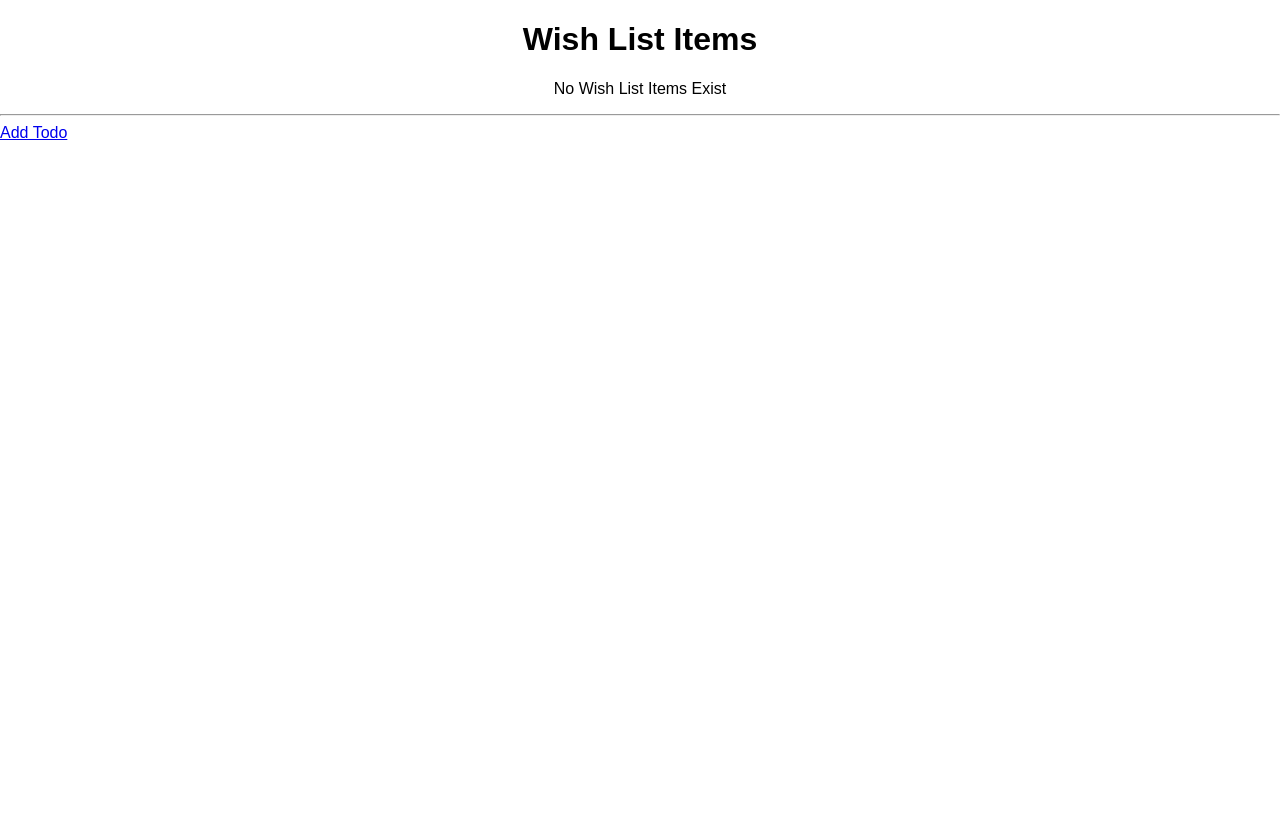
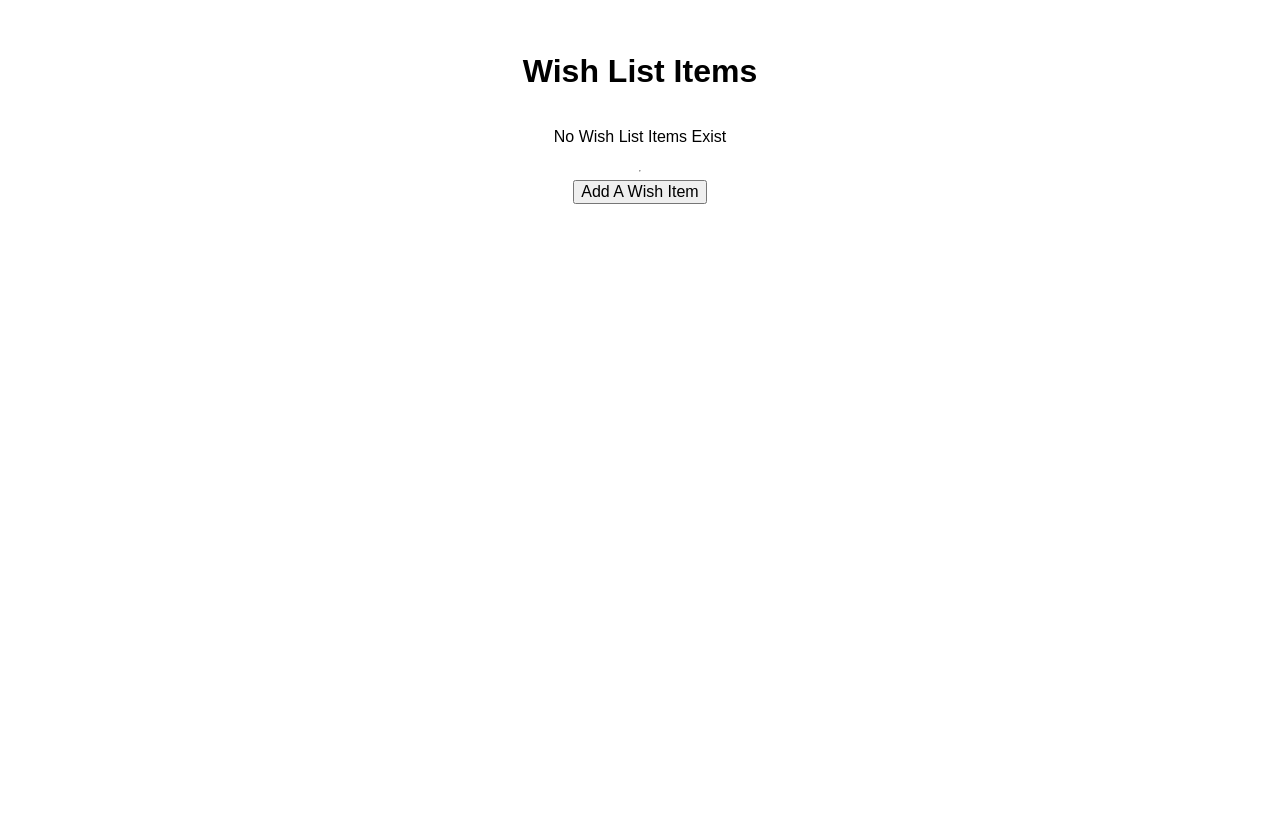
Before and after one commit to StuK359/stuklist, a Django app: page / in a window 1280 px wide. Shown: the top 831 px of the page. Before the commit the page ends 140 px from the top, so only its background shows below. Run offline with Django 3.2, Linux system fonts and the light colour scheme; data that the repository does not hold is empty; some libraries are stand-ins or nearby versions.

Commit message:
Complete Step 3.2

```diff
--- a/main_app/models.py
+++ b/main_app/models.py
@@ -2,8 +2,8 @@ from django.db import models
 from django.urls import reverse
 
 # Create your models here.
-class Todo(models.Model):
-    item = models.CharField(max_length = 50)
+class Wishlist(models.Model):
+    description = models.TextField(max_length=4096)
 
     def __str__(self):
         return self.item
--- /dev/null
+++ b/main_app/static/css/style.css
@@ -0,0 +1,16 @@
+body {
+  display: flex;
+  min-height: 100vh;
+  flex-direction: column;
+  text-align: center;
+  margin: 2rem;
+}
+
+main {
+  flex: 1 0 auto;
+}
+
+footer.page-footer {
+  padding-top: 0;
+  text-align: right;
+}
--- a/main_app/templates/index.html
+++ b/main_app/templates/index.html
@@ -4,19 +4,20 @@
     <meta charset="UTF-8">
     <meta http-equiv="X-UA-Compatible" content="IE=edge">
     <meta name="viewport" content="width=device-width, initial-scale=1.0">
-    <link rel="stylesheet" href="https://unpkg.com/purecss@1.0.0/build/pure-min.css" integrity="sha384-nn4HPE8lTHyVtfCBi5yW9d20FjT8BJwUXyWZT9InLYax14RDjBj46LmSztkmNP9w" crossorigin="anonymous">
-    <title style="text-align: center;">Wish List Items</title>
+    <link rel="stylesheet" href="https://unpkg.com/purecss@2.0.5/build/pure-min.css" integrity="sha384-G9DpmGxRIF6tpgbrkZVcZDeIomEU22LgTguPAI739bbKytjPE/kHTK5YxjJAAEXC" crossorigin="anonymous">
+    <link rel="stylesheet" type="text/css" href="style.css">
+    <title>Wish List Items</title>
 </head>
 <body>
     <h1 style="text-align: center;">Wish List Items</h1>
-    {% if todos|length == 0 %}
+    {% if wishlists|length == 0 %}
         <p style="text-align: center;">No Wish List Items Exist</p>
         <hr>
-        <a href="{% url 'add_todo' %}">Add Todo</a>
+        <div><button href="{% url 'add_wishlist' %}" style="text-align: center;">Add A Wish Item</button></div>
     {% else %}
         <ul>
-            {% for todo in todos %}
-                <li>{{todo.item}} - <a href="{% url 'delete_todo' todo.id %}">X</a> </li>
+            {% for wishlist in wishlists %}
+                <li>{{wishlist.item}} - <a href="{% url 'delete_wishlist' wishlist.id %}">X</a> </li>
             {%endfor%}
         </ul>
     {%endif%}
--- /dev/null
+++ b/main_app/templates/style.css
@@ -0,0 +1,4 @@
+body {
+    text-align: center;
+    margin: 2rem;
+}
--- /dev/null
+++ b/main_app/templates/templates/style.css
@@ -0,0 +1,4 @@
+body {
+    text-align: center;
+    margin: 2rem;
+}
--- a/main_app/urls.py
+++ b/main_app/urls.py
@@ -3,6 +3,6 @@ from . import views
 
 urlpatterns = [
     path("", views.index, name="index"),
-    path("addtodo/", views.TodoCreate.as_view(), name="add_todo"),
-    path("delete/<int:todo_id>/", views.delete_todo, name="delete_todo")
+    path("addwishlist/", views.WishlistCreate.as_view(), name="add_wishlist"),
+    path("delete/<int:wishlist_id>/", views.delete_wishlist, name="delete_wishlist")
 ]
--- a/main_app/views.py
+++ b/main_app/views.py
@@ -1,16 +1,16 @@
 from django.shortcuts import render, redirect
-from .models import Todo
+from .models import Wishlist
 from django.views.generic.edit import CreateView
 
 # Create your views here.
 def index(request):
-    todos = Todo.objects.all()
-    return render(request, 'index.html', { 'todos': todos })
+    wishlists = Wishlist.objects.all()
+    return render(request, 'index.html', { 'wishlists': wishlists })
 
-class TodoCreate(CreateView):
-    model = Todo
+class WishlistCreate(CreateView):
+    model = Wishlist
     fields = "__all__"
 
-def delete_todo(request, todo_id):
-    Todo.objects.get(id=todo_id).delete()
+def delete_wishlist(request, wishlist_id):
+    Wishlist.objects.get(id=wishlist_id).delete()
     return redirect("/")
```
Also changed, not shown: main_app/migrations/0002_auto_20210423_1949.py (added).
